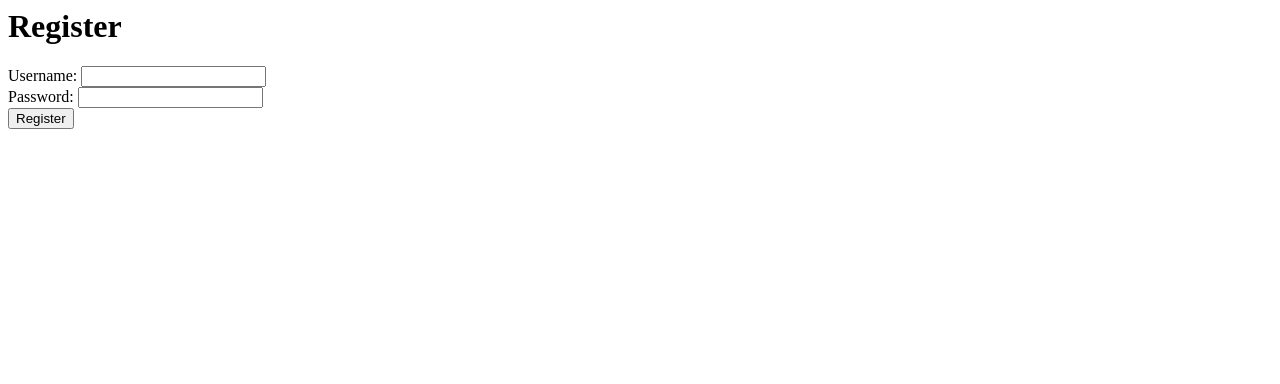
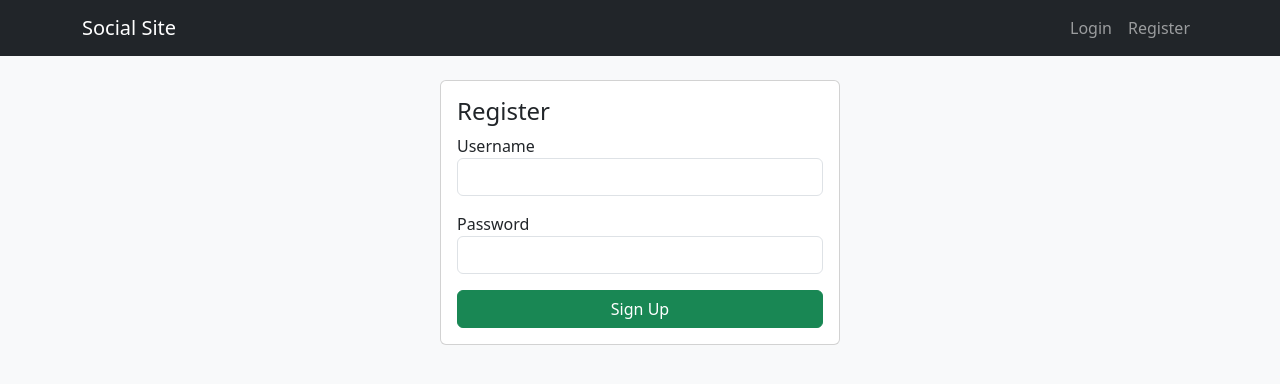
Before and after one commit to Nocivofrank/MarkitFlask, a Flask app: page /register in a window 1280 px wide. Shown: the top 384 px of the page. Run offline with Flask 3, Linux system fonts and the light colour scheme.

Commit message:
Third Commit

```diff
--- a/app.py
+++ b/app.py
@@ -1,6 +1,7 @@
 from flask import Flask, render_template, request, redirect, session
 from flask_sqlalchemy import SQLAlchemy
 from werkzeug.security import generate_password_hash, check_password_hash
+from datetime import datetime, timezone
 
 app = Flask(__name__)
 app.secret_key = "secret123"
@@ -8,6 +9,8 @@ app.config['SQLALCHEMY_DATABASE_URI'] = 'sqlite:///social.db'
 app.config['SQLALCHEMY_TRACK_MODIFICATIONS'] = False
 
 db = SQLAlchemy(app)
+
+debug = True
 
 # Database models
 class User(db.Model):
@@ -18,6 +21,7 @@ class User(db.Model):
 class Post(db.Model):
     id = db.Column(db.Integer, primary_key=True)
     content = db.Column(db.String(255), nullable=False)
+    timestamp = db.Column(db.DateTime, default=lambda: datetime.now(timezone.utc))
     user_id = db.Column(db.Integer, db.ForeignKey('user.id'), nullable=False)
     user = db.relationship('User', backref='posts')
 
@@ -37,10 +41,15 @@ def register():
         if User.query.filter_by(username=username).first():
             return "Username already exists!"
 
-        hashed_password = generate_password_hash(password, method='pbkdf2:sha256')
-        user = User(username=username, password=hashed_password)
+        if debug:
+            user = User(username=username, password=password)
+        else:
+            hashed_password = generate_password_hash(password, method='pbkdf2:sha256')
+            user = User(username=username, password=hashed_password)
+
         db.session.add(user)
         db.session.commit()
+
         return redirect('/login')
     return render_template('register.html')
 
@@ -52,11 +61,20 @@ def login():
         password = request.form['password']
 
         user = User.query.filter_by(username=username).first()
-        if user and check_password_hash(user.password, password):
-            session['user_id'] = user.id
-            session['username'] = user.username
-            return redirect('/')
-        return "Invalid username or password!"
+
+        if debug:
+            if user:
+                session['user_id'] = user.id
+                session['username'] = user.username
+                return redirect('/')
+            return "Invalid username or password!"
+        else:
+            if user and check_password_hash(user.password, password):
+                session['user_id'] = user.id
+                session['username'] = user.username
+                return redirect('/')
+            return "Invalid username or password!"
+
     return render_template('login.html')
 
 # Logout
--- /dev/null
+++ b/templates/base.html
@@ -0,0 +1,34 @@
+<!DOCTYPE html>
+<html lang="en">
+<head>
+    <meta charset="UTF-8">
+    <meta name="viewport" content="width=device-width, initial-scale=1.0">
+    <title>{% block title %}Social Site{% endblock %}</title>
+    <link href="https://cdn.jsdelivr.net/npm/bootstrap@5.3.2/dist/css/bootstrap.min.css" rel="stylesheet">
+</head>
+<body class="bg-light">
+
+<nav class="navbar navbar-expand-lg navbar-dark bg-dark mb-4">
+    <div class="container">
+        <a class="navbar-brand" href="/">Social Site</a>
+        <div class="collapse navbar-collapse">
+            <ul class="navbar-nav ms-auto">
+                {% if session.get('username') %}
+                    <li class="nav-item"><span class="nav-link">Hi, {{ session['username'] }}</span></li>
+                    <li class="nav-item"><a class="nav-link" href="/logout">Logout</a></li>
+                {% else %}
+                    <li class="nav-item"><a class="nav-link" href="/login">Login</a></li>
+                    <li class="nav-item"><a class="nav-link" href="/register">Register</a></li>
+                {% endif %}
+            </ul>
+        </div>
+    </div>
+</nav>
+
+<div class="container">
+    {% block content %}{% endblock %}
+</div>
+
+<script src="https://cdn.jsdelivr.net/npm/bootstrap@5.3.2/dist/js/bootstrap.bundle.min.js"></script>
+</body>
+</html>
--- a/templates/register.html
+++ b/templates/register.html
@@ -1,6 +1,20 @@
-<h1>Register</h1>
-<form method="POST">
-    Username: <input name="username" required><br>
-    Password: <input type="password" name="password" required><br>
-    <button type="submit">Register</button>
-</form>
+{% extends "base.html" %}
+{% block title %}Register{% endblock %}
+{% block content %}
+<div class="card mx-auto" style="max-width: 400px;">
+    <div class="card-body">
+        <h4 class="card-title">Register</h4>
+        <form method="POST">
+            <div class="mb-3">
+                <label>Username</label>
+                <input class="form-control" name="username" required>
+            </div>
+            <div class="mb-3">
+                <label>Password</label>
+                <input type="password" class="form-control" name="password" required>
+            </div>
+            <button class="btn btn-success w-100" type="submit">Sign Up</button>
+        </form>
+    </div>
+</div>
+{% endblock %}
```
Also changed, not shown: templates/index.html (+25 -16 lines), templates/login.html (+20 -6 lines), instance/social.db.
